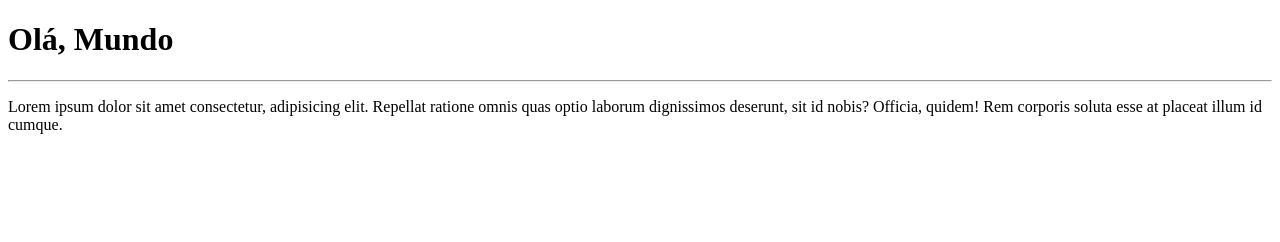
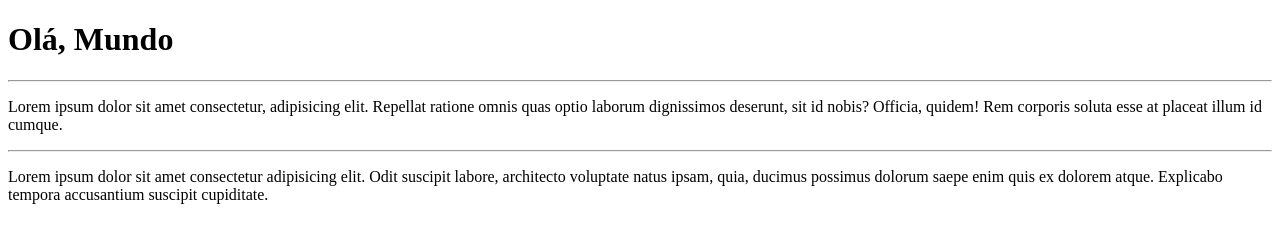
Before and after one commit to ordnav3/Ola-Mundo, a plain HTML site: page exemplo/index.html in a window 1280 px wide. Drawn offline with Linux system fonts and the light colour scheme.

Commit message:
Novo páragrafo

```diff
--- a/exemplo/index.html
+++ b/exemplo/index.html
@@ -9,5 +9,7 @@
    <h1>Olá, Mundo</h1>
    <hr>
    <p>Lorem ipsum dolor sit amet consectetur, adipisicing elit. Repellat ratione omnis quas optio laborum dignissimos deserunt, sit id nobis? Officia, quidem! Rem corporis soluta esse at placeat illum id cumque.</p>
+   <hr>
+   <p>Lorem ipsum dolor sit amet consectetur adipisicing elit. Odit suscipit labore, architecto voluptate natus ipsam, quia, ducimus possimus dolorum saepe enim quis ex dolorem atque. Explicabo tempora accusantium suscipit cupiditate.</p>
 </body>
 </html>
```
